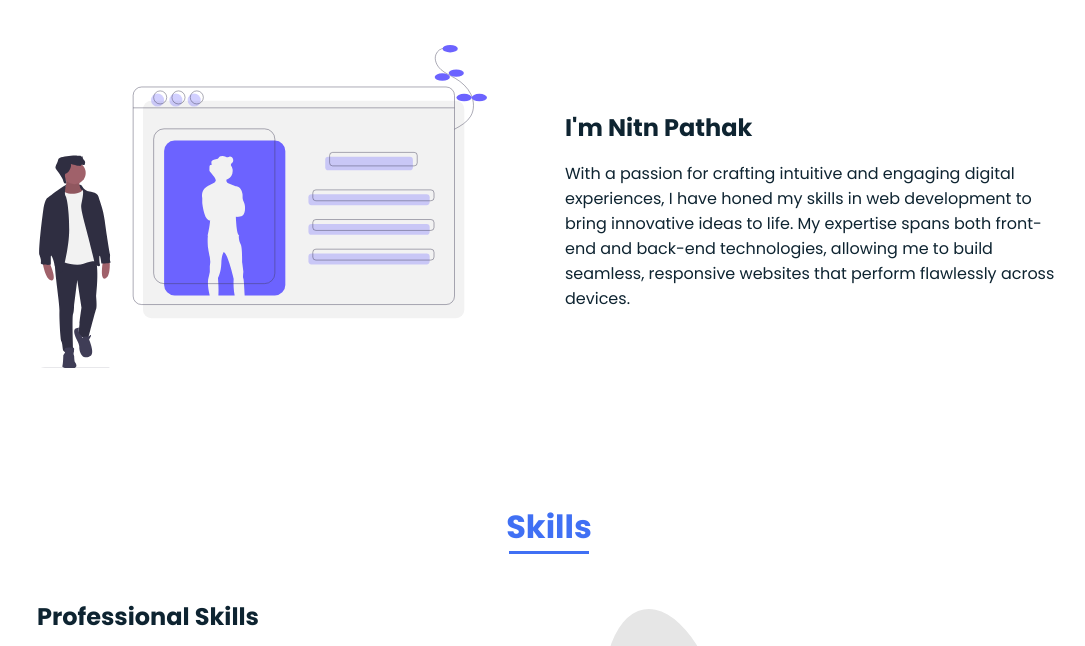
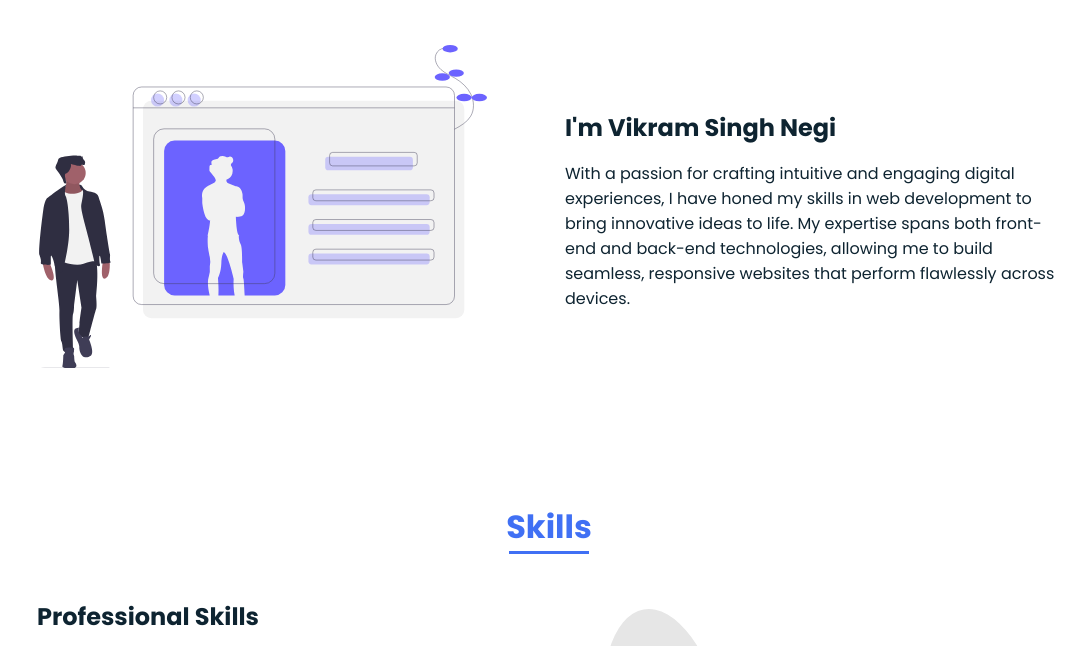
Before and after one commit to Negi27/portfolio, a plain HTML site: page index.html in a window 1280 px wide. Shown: the part 931-1577 px from the top of the page, without its empty margins (91-1176 px from the left). Drawn offline with nearby package versions, Linux system fonts and the light colour scheme.

Commit message:
Update index.html

```diff
--- a/index.html
+++ b/index.html
@@ -317,7 +317,7 @@
 
         <div>
           <h2 class="about_subtitle" data-aos="fade-down" data-aos-delay="350">
-            I'm Nitn Pathak
+            I'm Vikram Singh Negi
           </h2>
           <p class="about_text" data-aos="fade-down" data-aos-delay="450">
             With a passion for crafting intuitive and engaging digital experiences, I have honed my skills in web
```
